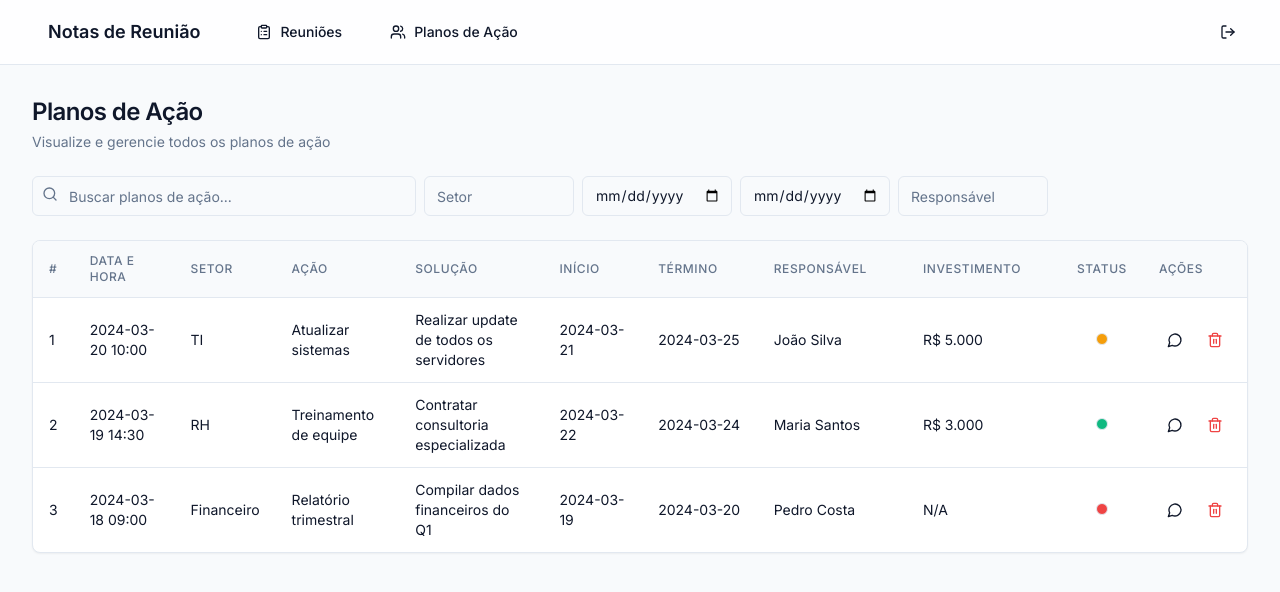
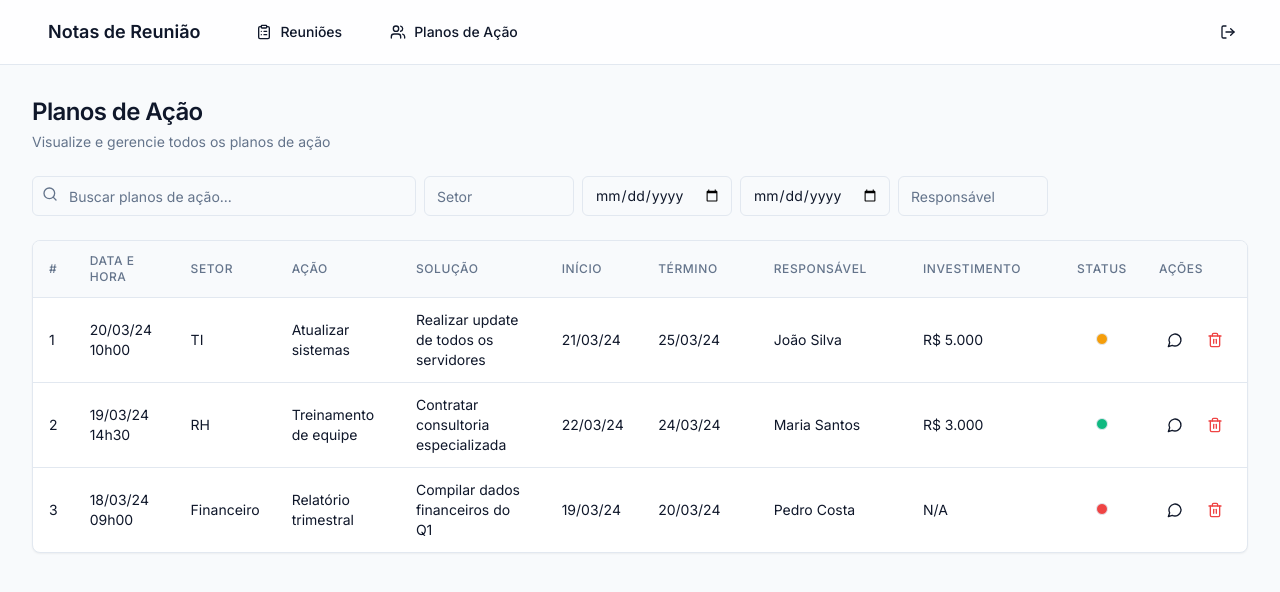
Before and after one commit to anthonydaros/meeting-notes-manager, a React (Vite) app: page / in a window 1280 px wide. Shown: the top 592 px of the page. Built offline with nearby package versions, Linux system fonts and the light colour scheme.

Commit message:
Update date formats
Update date formats throughout the application to match the specified example formats.  This includes the "Data e Hora", "Início", and "Término" columns.

```diff
--- a/src/pages/Index.tsx
+++ b/src/pages/Index.tsx
@@ -100,6 +100,16 @@ const StatusPopover = ({ status, onChange }: {
       </PopoverContent>
     </Popover>
   );
+};
+
+const formatDateTime = (dateTime: string) => {
+  const date = new Date(dateTime);
+  return `${date.getDate().toString().padStart(2, '0')}/${(date.getMonth() + 1).toString().padStart(2, '0')}/${date.getFullYear().toString().slice(2)} ${date.getHours().toString().padStart(2, '0')}h${date.getMinutes().toString().padStart(2, '0')}`;
+};
+
+const formatDate = (date: string) => {
+  const d = new Date(date);
+  return `${d.getDate().toString().padStart(2, '0')}/${(d.getMonth() + 1).toString().padStart(2, '0')}/${d.getFullYear().toString().slice(2)}`;
 };
 
 type SortConfig = {
@@ -378,7 +388,7 @@ const Index = () => {
                         autoFocus
                       />
                     ) : (
-                      plan.dateTime
+                      formatDateTime(plan.dateTime)
                     )}
                   </td>
                   <td
@@ -458,7 +468,7 @@ const Index = () => {
                         autoFocus
                       />
                     ) : (
-                      plan.startDate
+                      formatDate(plan.startDate)
                     )}
                   </td>
                   <td
@@ -478,7 +488,7 @@ const Index = () => {
                         autoFocus
                       />
                     ) : (
-                      plan.endDate
+                      formatDate(plan.endDate)
                     )}
                   </td>
                   <td
```
